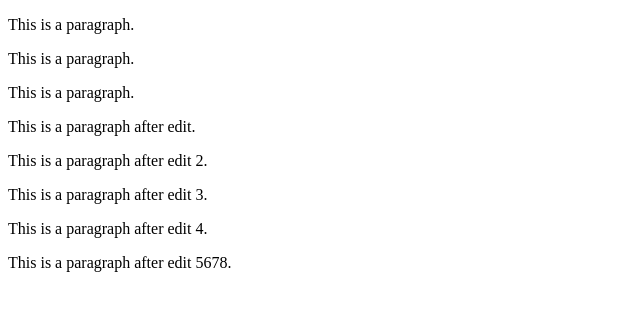
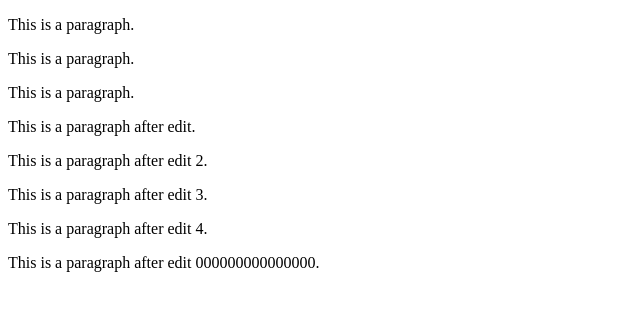
Before and after one commit to MichalMucek/DevOps-Workshop, a plain HTML site: page index.html in a window 1280 px wide. Shown: the whole page, without its empty margins (0-640 px from the left). Drawn offline with Linux system fonts and the light colour scheme.

Commit message:
Update index.html

```diff
--- a/index.html
+++ b/index.html
@@ -11,7 +11,7 @@
 <p>This is a paragraph after edit 3.</p>
 <p>This is a paragraph after edit 4.</p>
 
-<p>This is a paragraph after edit 5678.</p>
+<p>This is a paragraph after edit 000000000000000.</p>
 
 </body>
 </html>
```
